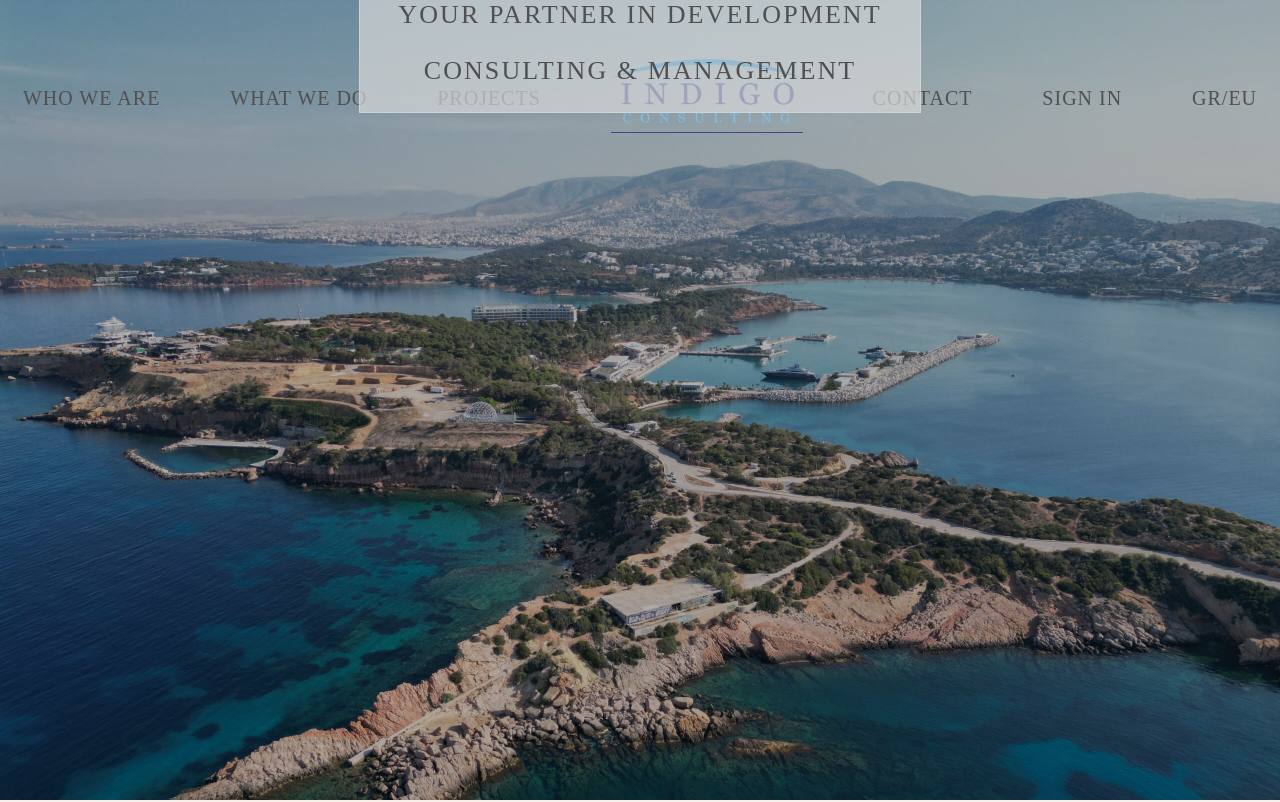
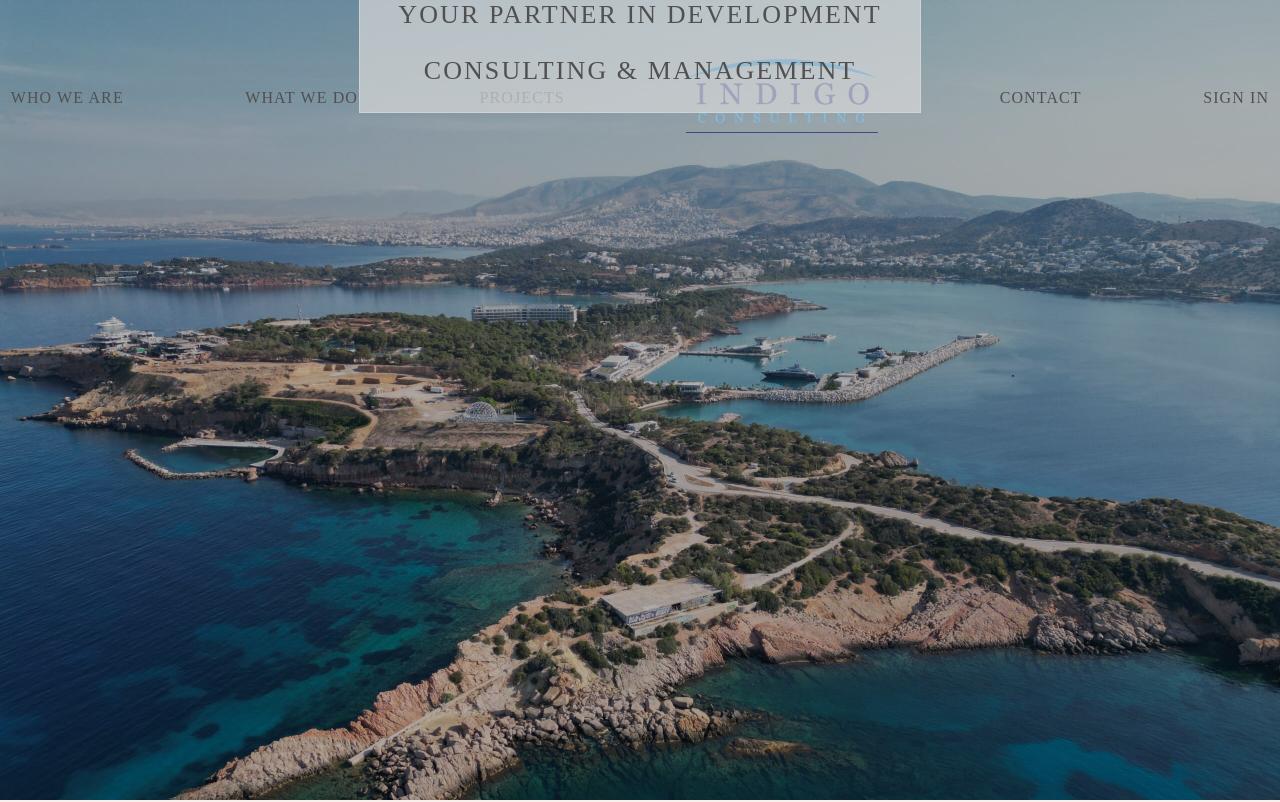
Before and after one commit to KasiaRaven26/indigo-react, a React (Vite) app: page / in a window 1280 px wide. Shown: the top 802 px of the page. Built offline with nearby package versions, Linux system fonts and the light colour scheme; a web font is replaced by a local one.

Commit message:
newcommits

```diff
--- a/src/assets/styles/Header.module.css
+++ b/src/assets/styles/Header.module.css
@@ -3,13 +3,11 @@
   margin: 0;
   padding: 0;
   display: flex;
-  gap: 1.5rem;
-  font-size: 1.25rem;
   align-items: center;
   justify-content: space-around;
   color: #505050;
   text-decoration: none;
-  letter-spacing: 0.05em;
+  letter-spacing: 0.07em;
 }
 
 .logoIndigo {
```
